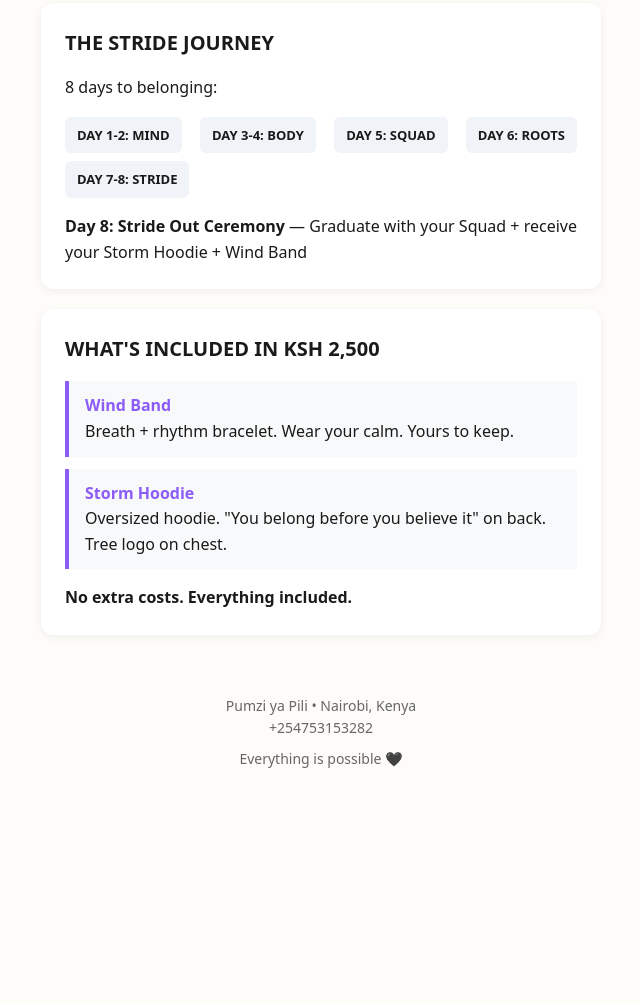
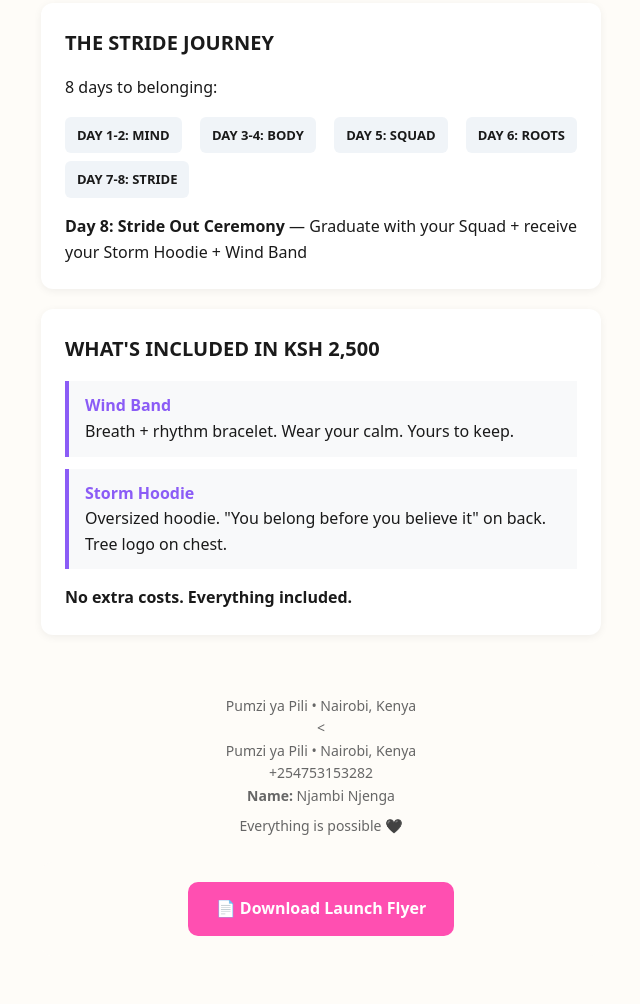
Before and after one commit to secondwindcollective/secondwindcollective.github.io, a plain HTML site: page index.html in a window 1280 px wide. Shown: the part 926-1930 px from the top of the page, without its empty margins (319-959 px from the left). Before the commit the page ends 1736 px from the top, so only its background shows below. Drawn offline with Linux system fonts and the light colour scheme.

Commit message:
Update index.html

```diff
--- a/index.html
+++ b/index.html
@@ -81,9 +81,14 @@
         </div>
         <div class="footer">
             <p>Pumzi ya Pili • Nairobi, Kenya</p>
-            <p>+254753153282</p>
+            <        <p>Pumzi ya Pili • Nairobi, Kenya</p>
+        <p>+254753153282</p>
+        <p><strong>Name:</strong> Njambi Njenga</p>
             <p style="margin-top: 8px;">Everything is possible 🖤</p>
-        </div>
-    </div>
+
+           <div style="text-align:center;margin:25px 0;padding:20px;background:#FEFCF8;border-radius:12px;">
+        <a href="secondwind-flyer.pdf" style="background:#FF4FB1;color:white;padding:14px 28px;border-radius:10px;text-decoration:none;font-weight:bold;font-size:16px;display:inline-block;">
+      📄 Download Launch Flyer
+    </a>
+  </div>
 </body>
-</html>
```
